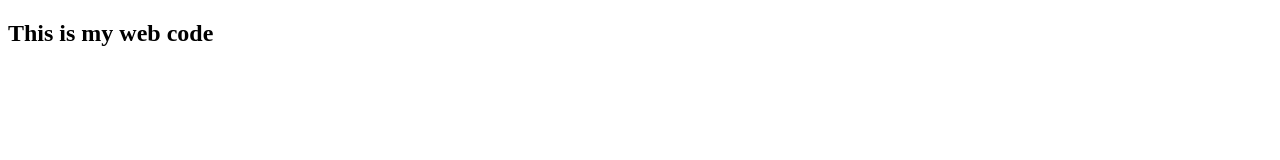
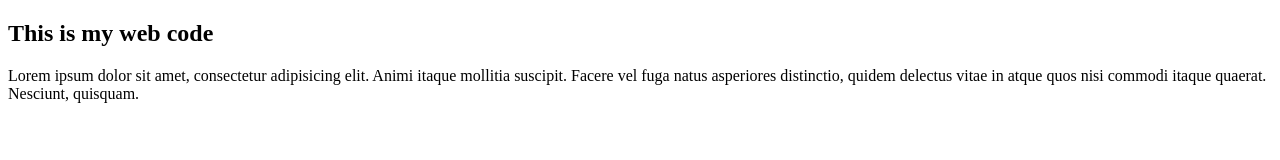
Before and after one commit to rothinroy20/web-code, a plain HTML site: page index.html in a window 1280 px wide. Drawn offline with Linux system fonts and the light colour scheme.

Commit message:
added lorem

```diff
--- a/index.html
+++ b/index.html
@@ -8,5 +8,6 @@
 </head>
 <body>
     <h2>This is my web code</h2>
+    <p>Lorem ipsum dolor sit amet, consectetur adipisicing elit. Animi itaque mollitia suscipit. Facere vel fuga natus asperiores distinctio, quidem delectus vitae in atque quos nisi commodi itaque quaerat. Nesciunt, quisquam.</p>
 </body>
 </html>
```
